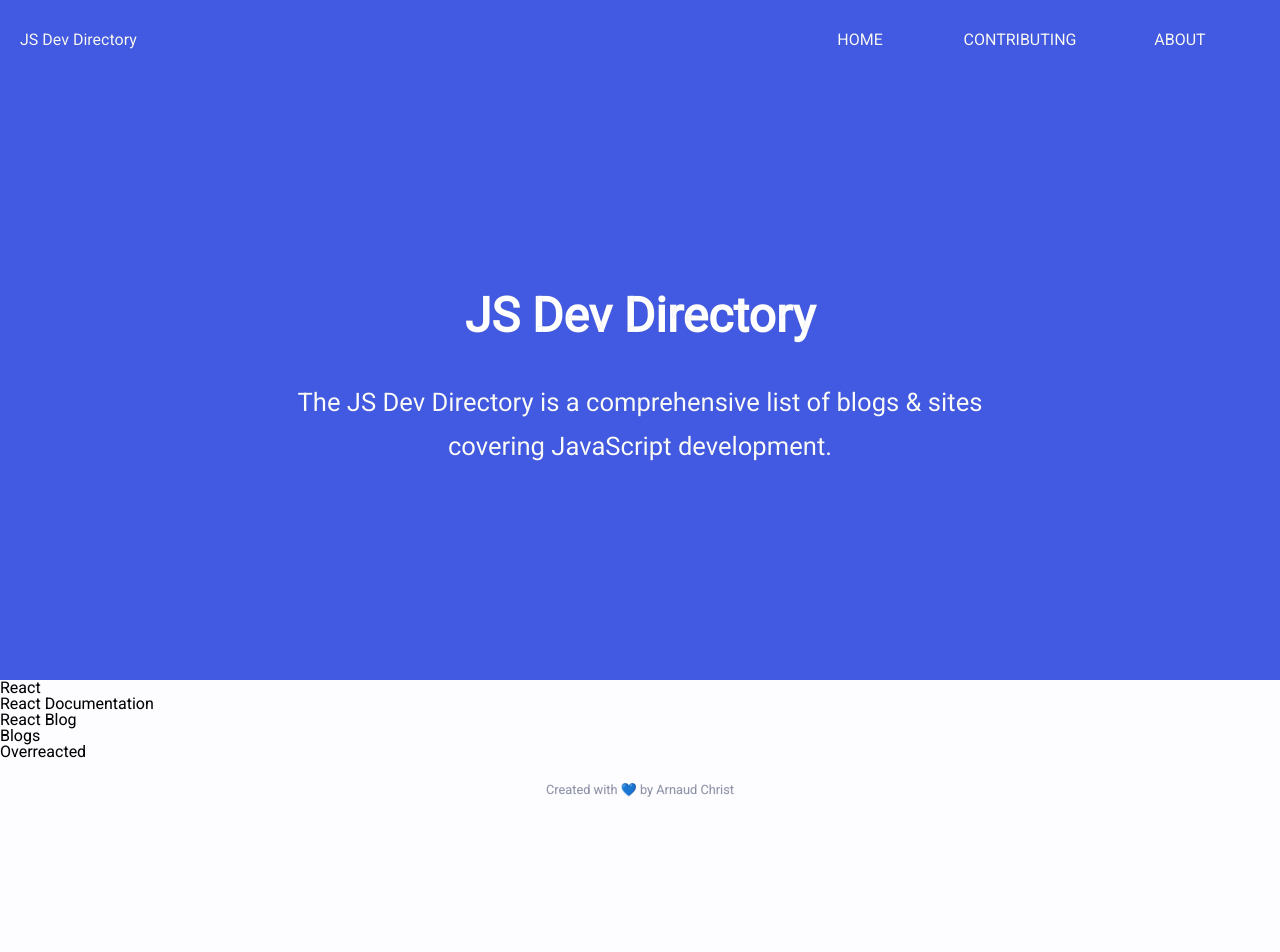
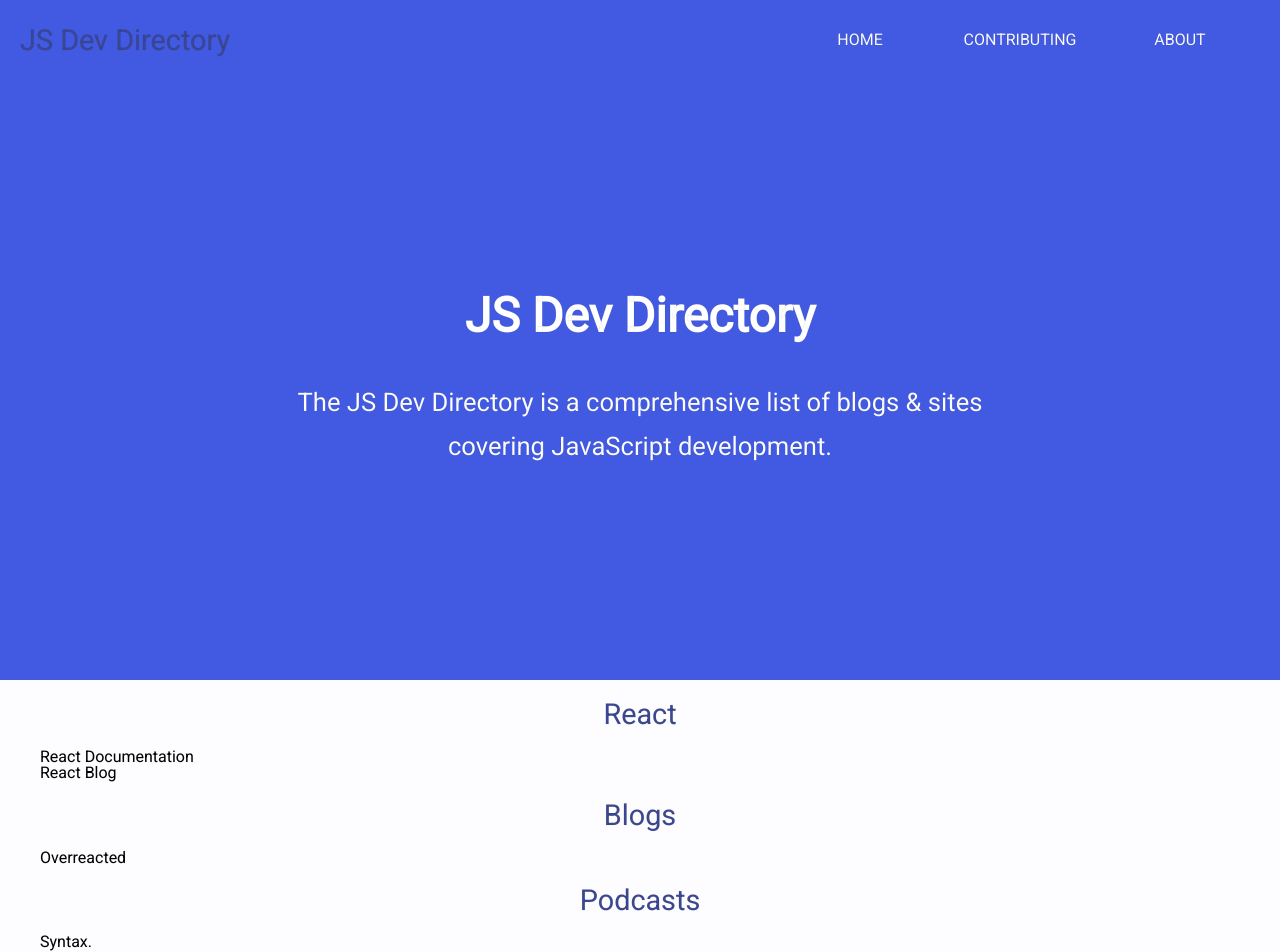
Before and after one commit to Onra/jsdevrepository, a Next.js app: page / in a window 1280 px wide. Shown: the top 952 px of the page. Before the commit the page ends 820 px from the top, so only its background shows below. Built offline with nearby package versions, Linux system fonts and the light colour scheme.

Commit message:
Add style for categories title.

```diff
--- a/atoms/title.js
+++ b/atoms/title.js
@@ -1,7 +1,14 @@
-const Title = ({ text }) => (
+const Title = ({ text, variant }) => (
   <h1>
     {text}
-    <style>{`h1 {font-size: 1.8rem}`}</style>
+    <style jsx>{`
+      h1 {
+        font-size: 1.8rem;
+        text-align: center;
+        color: ${variant === "primary" ? "#3b4792" : "#ffffff"};
+        padding: 20px 0;
+      }
+    `}</style>
   </h1>
 );
 
--- /dev/null
+++ b/components/sites.js
@@ -0,0 +1,30 @@
+import { Fragment } from "react";
+import Title from "../atoms/title";
+import SiteCard from "../atoms/site-card";
+
+const Sites = ({ items }) => (
+  <div className="wrapper">
+    <section className="container">
+      {items.map((category, index) => (
+        <Fragment key={index}>
+          <Title text={category.category_name} variant="primary" />
+          {category.sites.map((site, key) => (
+            <SiteCard key={index} title={site.title} />
+          ))}
+        </Fragment>
+      ))}
+    </section>
+    <style jsx>{`
+      .wrapper {
+        display: flex;
+        justify-content: center;
+      }
+
+      .container {
+        width: 1200px;
+      }
+    `}</style>
+  </div>
+);
+
+export default Sites;
--- a/pages/index.js
+++ b/pages/index.js
@@ -2,20 +2,12 @@
 import Layout from "../components/layout";
 import Landing from "../components/landing";
 import sites from "../resources/sites";
-import Title from "../atoms/title";
-import SiteCard from "../atoms/site-card";
+import Sites from "../components/sites";
 
 const Index = () => (
   <Layout>
     <Landing />
-    {sites.map((category, index) => (
-      <Fragment key={index}>
-        <Title text={category.category_name} />
-        {category.sites.map((site, key) => (
-          <SiteCard key={index} title={site.title} />
-        ))}
-      </Fragment>
-    ))}
+    <Sites items={sites} />
   </Layout>
 );
 
--- a/resources/sites.json
+++ b/resources/sites.json
@@ -26,5 +26,17 @@
         "tags": ["react"]
       }
     ]
+  },
+  {
+    "category_name": "Podcasts",
+    "tags": ["podcasts"],
+    "sites": [
+      {
+        "title": "Syntax.",
+        "site_url": "https://syntax.fm/",
+        "description": "A Tasty Treats Podcast for Web Developers.",
+        "tags": ["JavaScript"]
+      }
+    ]
   }
 ]
```
